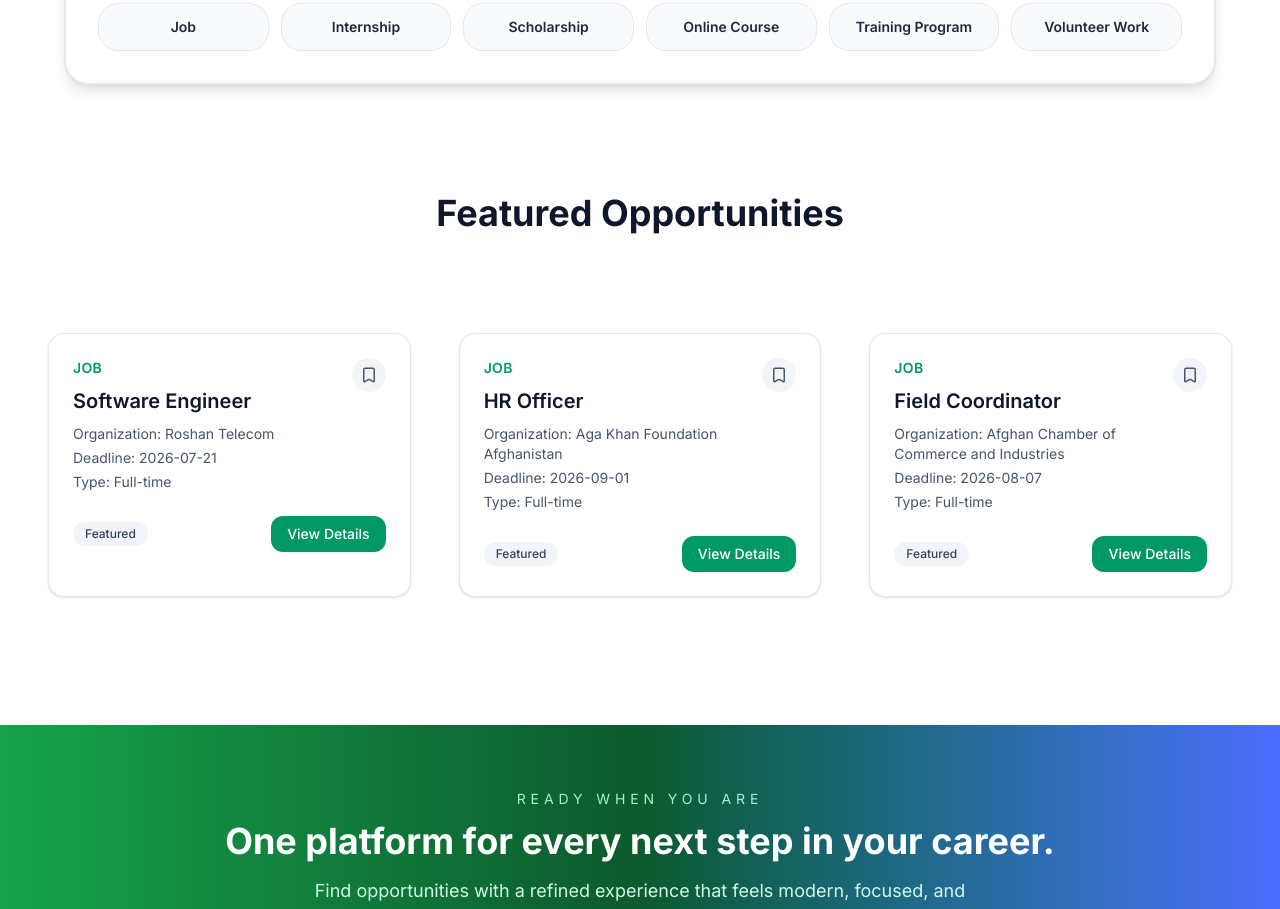
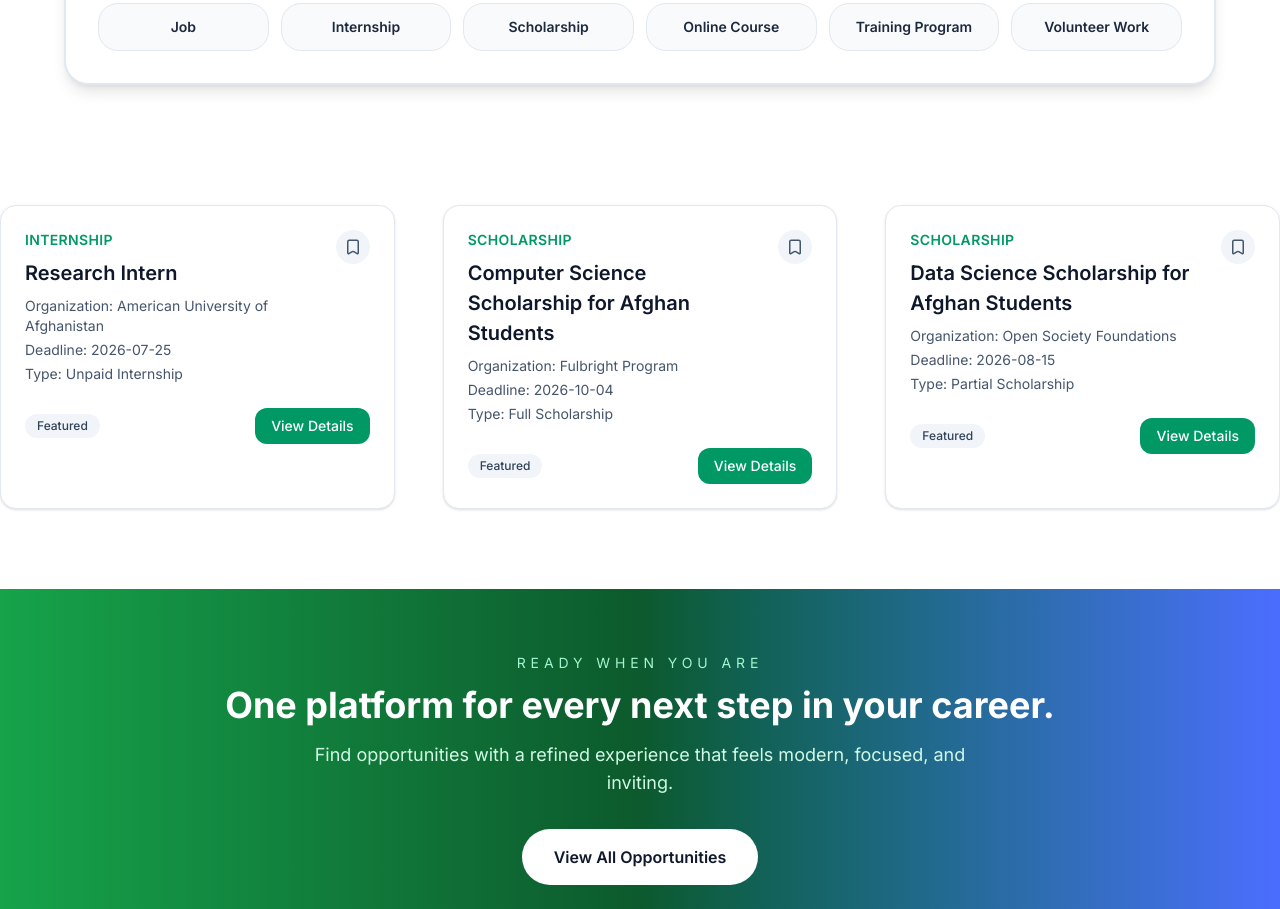
Before and after one commit to faezahahmadi/kaaryab-afghanistan, a Next.js app: page / in a window 1280 px wide. Shown: the part 1420-2329 px from the top of the page. Built offline with nearby package versions, Linux system fonts and the light colour scheme.

Commit message:
feat: featured opp random card per 60 sec

```diff
--- a/app/page.tsx
+++ b/app/page.tsx
@@ -3,8 +3,12 @@ import Link from "next/link";
 import HeroSection from "@/components/home/HeroSection";
 import StatisticSection from "@/components/home/StatisticSection";
 import FeaturedOppSection from "@/components/home/FeaturedOppSection";
+import { allOpportunities } from "@/utils/mockData";
 
 export default function Home() {
+  const featuredOpportunities = allOpportunities.filter(
+    (o) => o.featured === true,
+  );
   return (
     <main
       className="flex flex-col items-center justify-between bg-white
@@ -13,7 +17,7 @@ export default function Home() {
       <HeroSection />
       <StatisticSection />
       <CategoryBrowse />
-      <FeaturedOppSection />
+      <FeaturedOppSection featured={featuredOpportunities} />
       {/*CTA section */}
       <section
         className="w-full bg-linear-to-r from-primary-500
--- a/components/home/FeaturedOppSection.tsx
+++ b/components/home/FeaturedOppSection.tsx
@@ -1,33 +1,36 @@
+"use client";
+
+import { useEffect, useState } from "react";
+import OpportunityCard from "@/components/opportunitiesPage/OpportunityCard";
 import type { Opportunity } from "@/utils/mockData";
-import OpportunityCard from "@/components/opportunitiesPage/OpportunityCard";
-import allOpportunities from "@/utils/mockData";
 
-export default function FeaturedOppSection() {
-  const featuredOpportunities = allOpportunities.filter(
-    (opportunity) => opportunity.featured === true,
+function getRandomThree(pool: Opportunity[]): Opportunity[] {
+  const shuffled = [...pool].sort(() => Math.random() - 0.5);
+  return shuffled.slice(0, 3);
+}
+
+export default function FeaturedOpportunities({
+  featured,
+}: {
+  featured: Opportunity[];
+}) {
+  const [visible, setVisible] = useState<Opportunity[]>(() =>
+    getRandomThree(featured),
   );
 
+  useEffect(() => {
+    const interval = setInterval(() => {
+      setVisible(getRandomThree(featured));
+    }, 40000);
+
+    return () => clearInterval(interval);
+  }, [featured]);
+
   return (
-    <section
-      className="flex flex-col w-full bg-white dark:bg-slate-950
-         py-12 px-6 md:px-12"
-    >
-      <h1
-        className="font-bold text-3xl text-slate-900
-         dark:text-slate-50 sm:text-4xl my-5 text-center"
-      >
-        Featured Opportunities
-      </h1>
-      <div
-        className="grid gap-6 sm:grid-cols-1 md:grid-cols-2
-            xl:grid-cols-3 md:gap-12 md:mt-20 md:mb-20"
-      >
-        {featuredOpportunities
-          .map((opportunity: Opportunity) => (
-            <OpportunityCard key={opportunity.id} opportunity={opportunity} />
-          ))
-          .slice(0, 3)}
-      </div>
-    </section>
+    <div className="grid gap-6 sm:grid-cols-1 md:grid-cols-2 xl:grid-cols-3 md:gap-12 md:mt-20 md:mb-20">
+      {visible.map((opportunity) => (
+        <OpportunityCard key={opportunity.id} opportunity={opportunity} />
+      ))}
+    </div>
   );
 }
```
